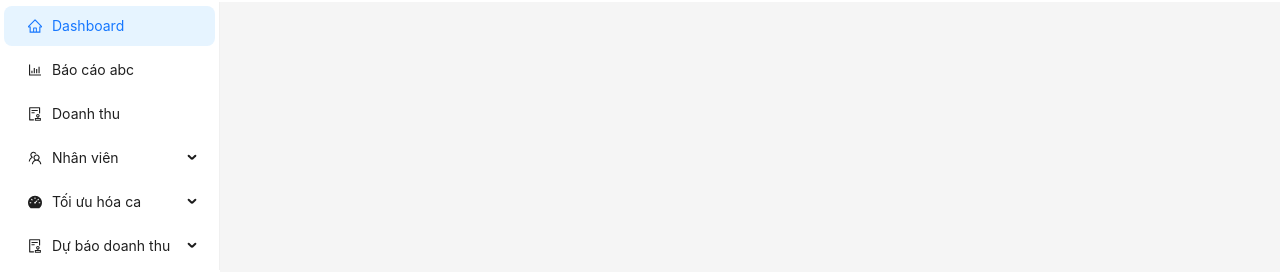
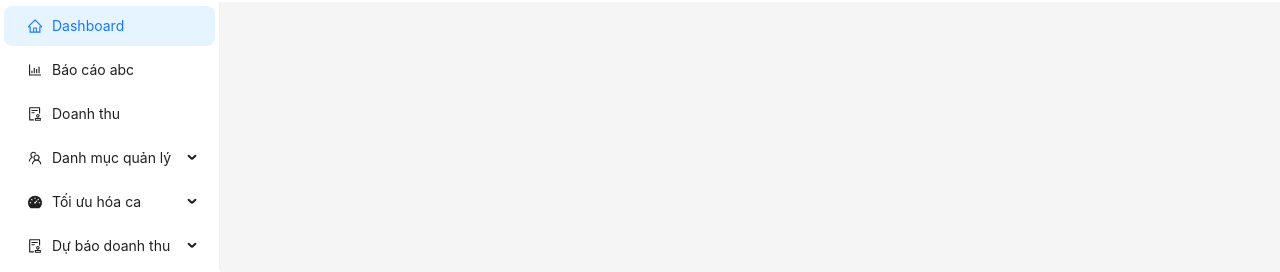
Before and after one commit to TranMinhPhuc220420/bos-shift-1, a React (Vite) app: page / in a window 1280 px wide. Shown: the part 62-334 px from the top of the page. Built offline with nearby package versions, Linux system fonts and the light colour scheme; no server answers; sample sign-in values are in the browser's storage.

Commit message:
Update vi.js

```diff
--- a/src/locales/vi.js
+++ b/src/locales/vi.js
@@ -2,7 +2,7 @@ const VIETNAMESE_TRANSLATIONS = {
   translation: {
     'TXT_REPORT': 'Báo cáo abc',
     'TXT_REVENUE': 'Doanh thu',
-    'TXT_EMPLOYEE': 'Nhân viên',
+    'TXT_EMPLOYEE': 'Danh mục quản lý',
     'TXT_MANAGER': 'Quản lý nhân viên',
     'TXT_SKILL_CATEGORIZATION': 'Phân loại kỹ năng',
     'TXT_TRACK_WORK_HOURS': 'Theo giỏi giờ làm việc',
```
